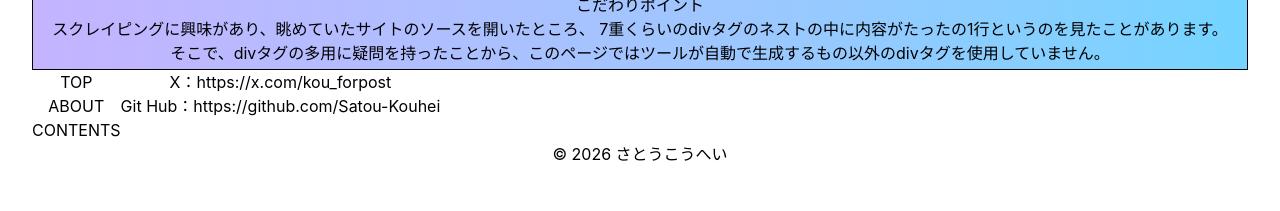
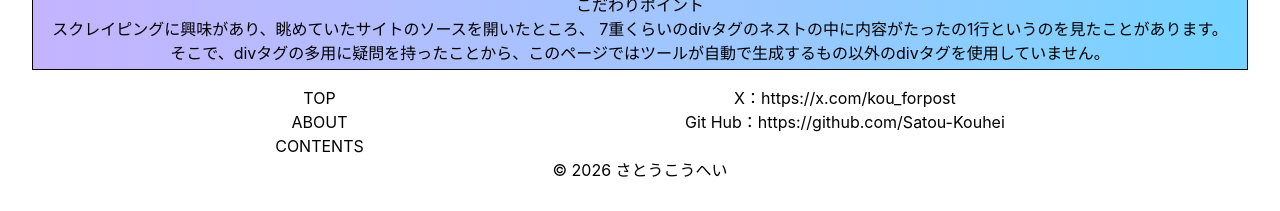
Before and after one commit to Satou-Kouhei/satou-kouhei.github.io, a React (Vite) app: page / in a window 1280 px wide. Shown: the part 899-1110 px from the top of the page. Built offline with nearby package versions, Linux system fonts and the light colour scheme.

Commit message:
フッター部分の位置を調整

```diff
--- a/src/components/AppFooter.tsx
+++ b/src/components/AppFooter.tsx
@@ -1,14 +1,14 @@
 function AppFooter () {
     return (
         <>
-            <footer className=''>
-                <nav className='footer-nav flex flex-row'>
-                    <ul className='flex flex-col'>
+            <footer className='mt-4 w-full'>
+                <nav className='footer-nav flex flex-row justify-between'>
+                    <ul className='flex flex-col pl-[20%]'>
                         <li><a href="#top">TOP</a></li>
                         <li><a href="#about">ABOUT</a></li>
                         <li><a href="#contents">CONTENTS</a></li>
                     </ul>
-                    <aside className='sns-link'>
+                    <aside className='sns-link pr-[20%]'>
                         <p>X：<a className='sns-link' href="https://x.com/kou_forpost">https://x.com/kou_forpost</a></p>
                         <p>Git Hub：<a className='sns-link' href="https://github.com/Satou-Kouhei">https://github.com/Satou-Kouhei</a></p>
                     </aside>
```
